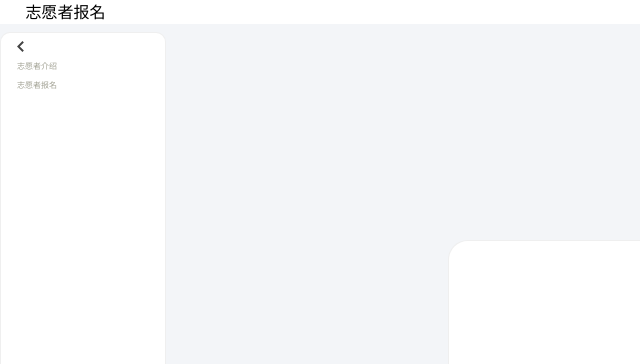
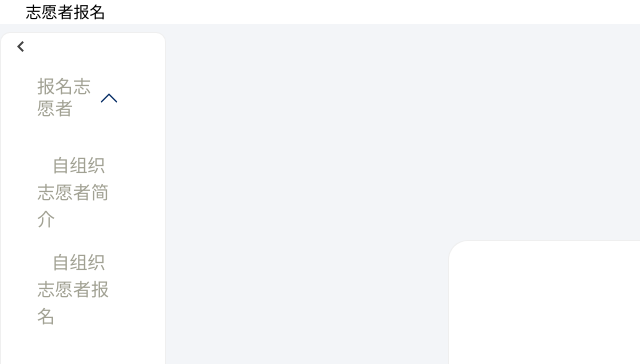
Before and after one commit to JeseKi/Aetrix_test, a React (Create React App) app in the folder matrix/: page /modules/volunteer in a window 1280 px wide. Shown: the top 364 px of the page, without its empty margins (0-640 px from the left). Built offline with nearby package versions, Linux system fonts and the light colour scheme.

Commit message:
完成了‘我们的理念’的安放，并将报名页面中的目录改为了Bootstrap这个现有UI库中的手风琴

```diff
--- a/matrix/src/App.js
+++ b/matrix/src/App.js
@@ -1,7 +1,7 @@
 import { BrowserRouter as Router, Routes, Route } from 'react-router-dom';
 import 'bootstrap/dist/css/bootstrap.min.css';
 
-import MainPage from "./mainPage/page"
+import MainPage from "./mainPages/page"
 import Modules from './modulesPages/modules';
 
 // import TestUI from './uiText';
--- a/matrix/src/modulesPages/volunteerSignUp/volunteerSignUp.css
+++ b/matrix/src/modulesPages/volunteerSignUp/volunteerSignUp.css
@@ -10,12 +10,12 @@
 }
 
 .slide .link{
-    width: 5vw;
+    width: 10vw;
     text-decoration: none;
     padding: 2%;
     color: #a1a193;
     margin-left: 1vw;
-    font-size: 1vh;
+    font-size: large;
 }
 .slide .activeLink{
     color: #1890ff;
@@ -25,6 +25,29 @@
 .slide .link:hover{
     color: #1890ff;
 }
+/* 移除Accordion边框 */
+.slide .accordion-item {
+    border: none; /* 移除边框 */
+    background-color: transparent; /* 背景透明 */
+    box-shadow: none; /* 移除阴影 */
+    color: #a1a193;
+}
+
+/* 移除Accordion头部的边框 */
+.slide .accordion-header {
+    background-color: transparent; /* 头部背景透明 */
+}
+.slide .accordion-header .accordion-button {
+    color: #a1a193; /* 将字体颜色改为深灰色 */
+    font-size: large;
+}
+/* 当Accordion展开时，移除周围的边框 */
+.slide .accordion-button:not(.collapsed) {
+    border: none; /* 移除边框 */
+    box-shadow: none; /* 移除阴影 */
+    background-color: transparent; /* 背景透明 */
+}
+
 .slide .iconNav{
     width: 3vw;
     height: 3vh;
@@ -69,5 +92,5 @@
 .contentContainer .content{
     width: 80%;
     height: 80%;
-    font-size: 1vh;
+    font-size: larger;
 }
--- a/matrix/src/modulesPages/volunteerSignUp/volunteerSignUp.js
+++ b/matrix/src/modulesPages/volunteerSignUp/volunteerSignUp.js
@@ -1,5 +1,6 @@
 import React, { useEffect, useRef } from 'react';
 import { Link, Route, Routes , NavLink} from 'react-router-dom';
+import { Accordion } from 'react-bootstrap';
 
 import "./volunteerSignUp.css"
 
@@ -44,13 +45,22 @@ function Slide () {
             <nav className='nav'>
                 <p className='title'>志愿者报名</p>
             </nav>
-            <nav className='slide'>
+            <div className='slide'>
                 <Link className='iconNav' to="/">
-                    <img ref={backRootRef} className='icon' src='/imgs/sildeImgs/arrowhead_black.svg' alt='返回'/>
+                        <img ref={backRootRef} className='icon' src='/imgs/sildeImgs/arrowhead_black.svg' alt='返回'/>
                 </Link>
-                <NavLink className={({ isActive }) => isActive ? 'link activeLink' : 'link'} to="/modules/volunteer/introduction"  >志愿者介绍</NavLink>
-                <NavLink className={({ isActive }) => isActive ? 'link activeLink' : 'link'} to="/modules/volunteer/signup">志愿者报名</NavLink>
-            </nav>
+                    <Accordion defaultActiveKey="0" className='link'>
+                        <Accordion.Item eventKey='0'>
+                            <Accordion.Header>
+                                报名志愿者
+                            </Accordion.Header>
+                            <Accordion.Body>
+                                <NavLink className={({ isActive }) => isActive ? 'link activeLink' : 'link'} to='introduction'>自组织志愿者简介</NavLink><p></p>
+                                <NavLink className={({ isActive }) => isActive ? 'link activeLink' : 'link'} to='signup'>自组织志愿者报名</NavLink>
+                            </Accordion.Body>
+                        </Accordion.Item>
+                    </Accordion>
+            </div>
             <div className='contentContainer'>
                 <Routes>
                     <Route path='introduction' element={<Content />} />
```
Also changed, not shown: matrix/src/mainPages/page.css (renamed from matrix/src/mainPage/page.css), matrix/src/mainPages/page.js (renamed from matrix/src/mainPage/page.js), 1 other file (tests, documents, lock files or other folders).
